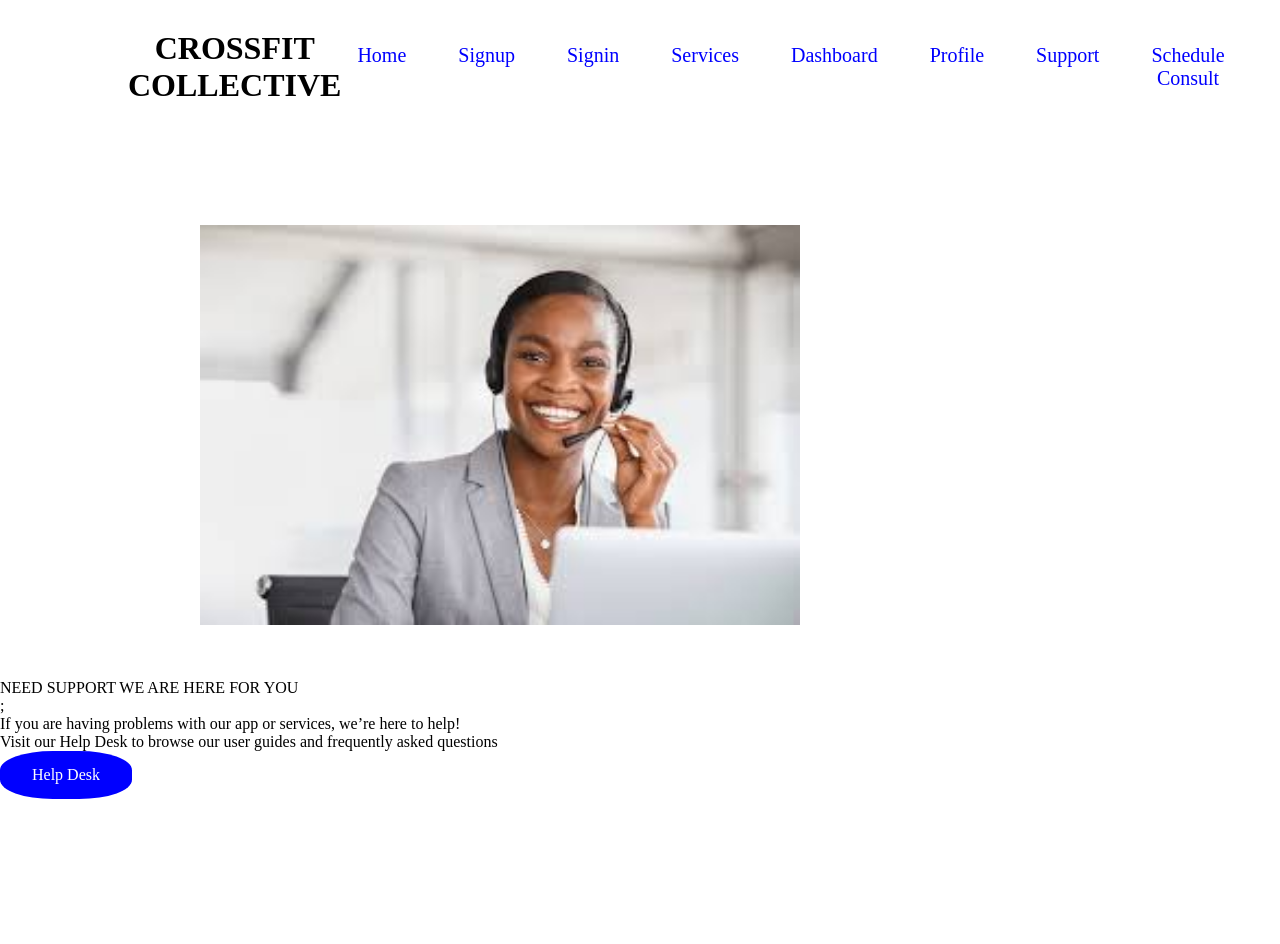
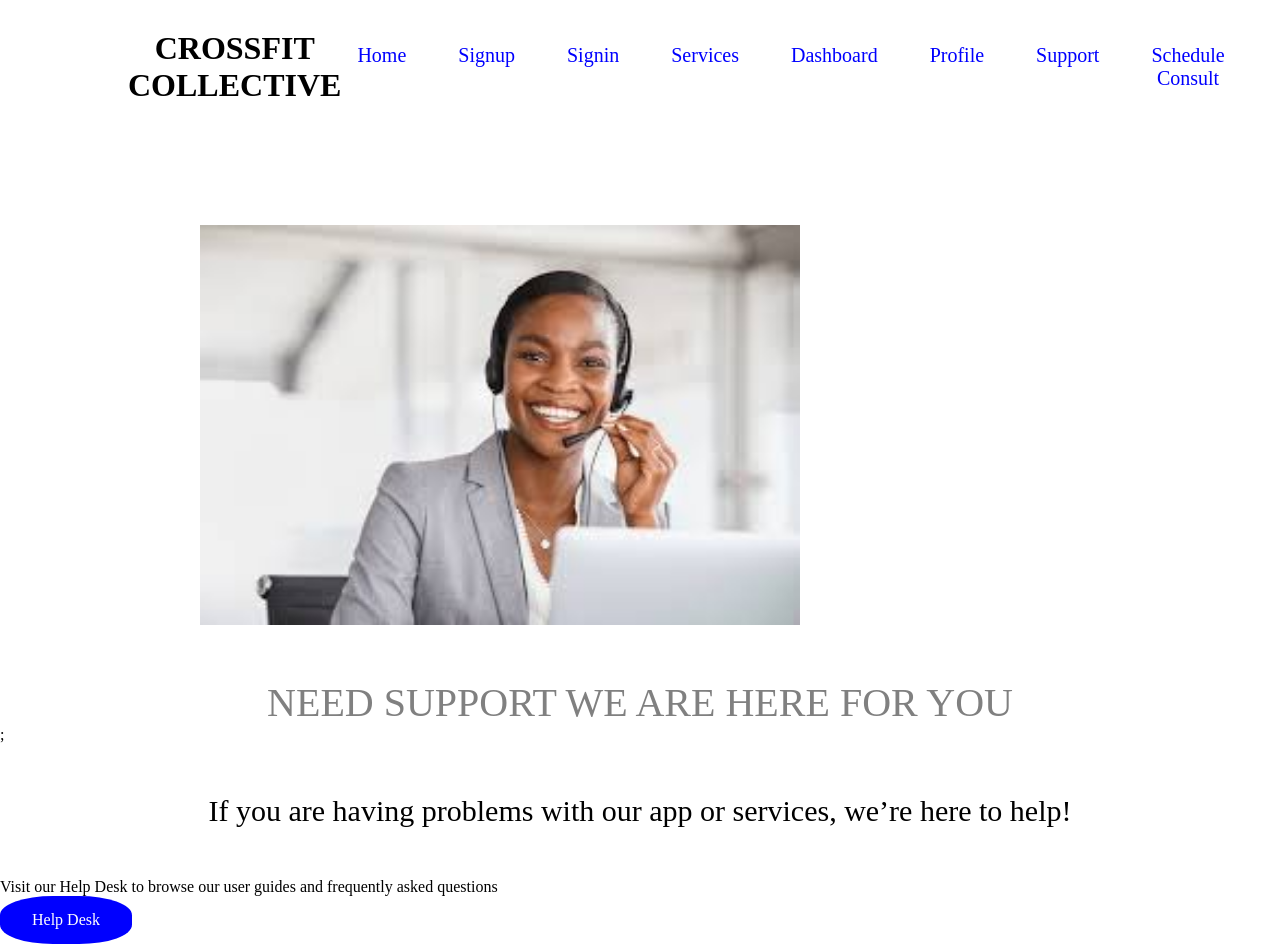
Before and after one commit to Eddahkarambu/Fitness-web-app, a React (Create React App) app: page /Support in a window 1280 px wide. Before the commit the page ends 800 px from the top, so only its background shows below. Built offline with nearby package versions, Linux system fonts and the light colour scheme.

Commit message:
styled the problemone paragrapgh

```diff
--- a/src/Components/Support.css
+++ b/src/Components/Support.css
@@ -20,3 +20,14 @@
     text-decoration: none;
     display: inline-block;
   }
+  .support{
+    text-align: center;
+    font-size: 40px;
+    color: grey;
+  }
+
+  .problem1{
+    font-size: 30px;
+    padding: 50px 100px;
+    text-align: center;
+  }
```
